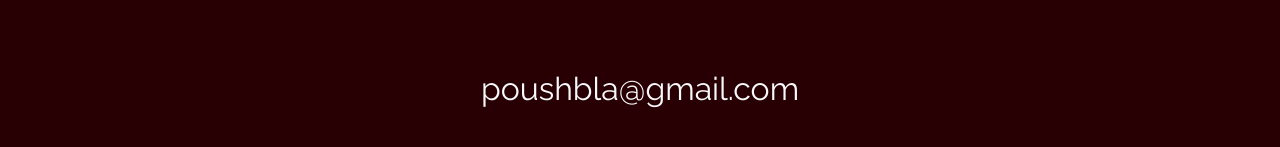
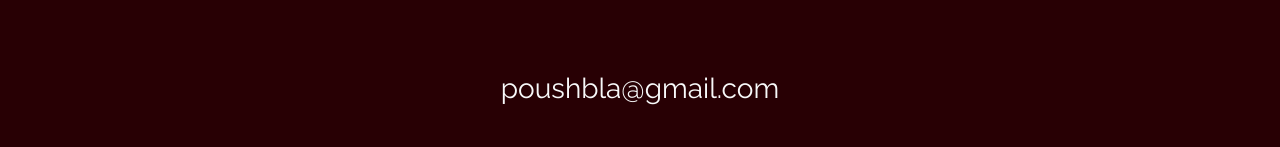
Before and after one commit to blakepoush/blakepoush.github.io, a plain HTML site: page index.html in a window 1280 px wide. Shown: the part 1907-2054 px from the top of the page. Drawn offline with nearby package versions, Linux system fonts and the light colour scheme.

Commit message:
minor styling adjustments

```diff
--- a/index.html
+++ b/index.html
@@ -43,7 +43,7 @@
         </div>
     </section>
     <section id="contact" class="row content-view container-fluid p-0">
-           <a href="mailto:poushbla@gmail.com" id="email" class="col-10 m-auto align-center text-light"><h2 class="text-center">poushbla@gmail.com</h2></a>
+           <a href="mailto:poushbla@gmail.com" id="email" class="col-10 m-auto align-center text-light"><h3 class="text-center">poushbla@gmail.com</h2></a>
         </section>
     <a onload="hideButton()" onclick="topFunction()"  id="top" class="fixed-bottom text-right p-3">
         <i class="fas fa-arrow-alt-circle-up"></i>
```
